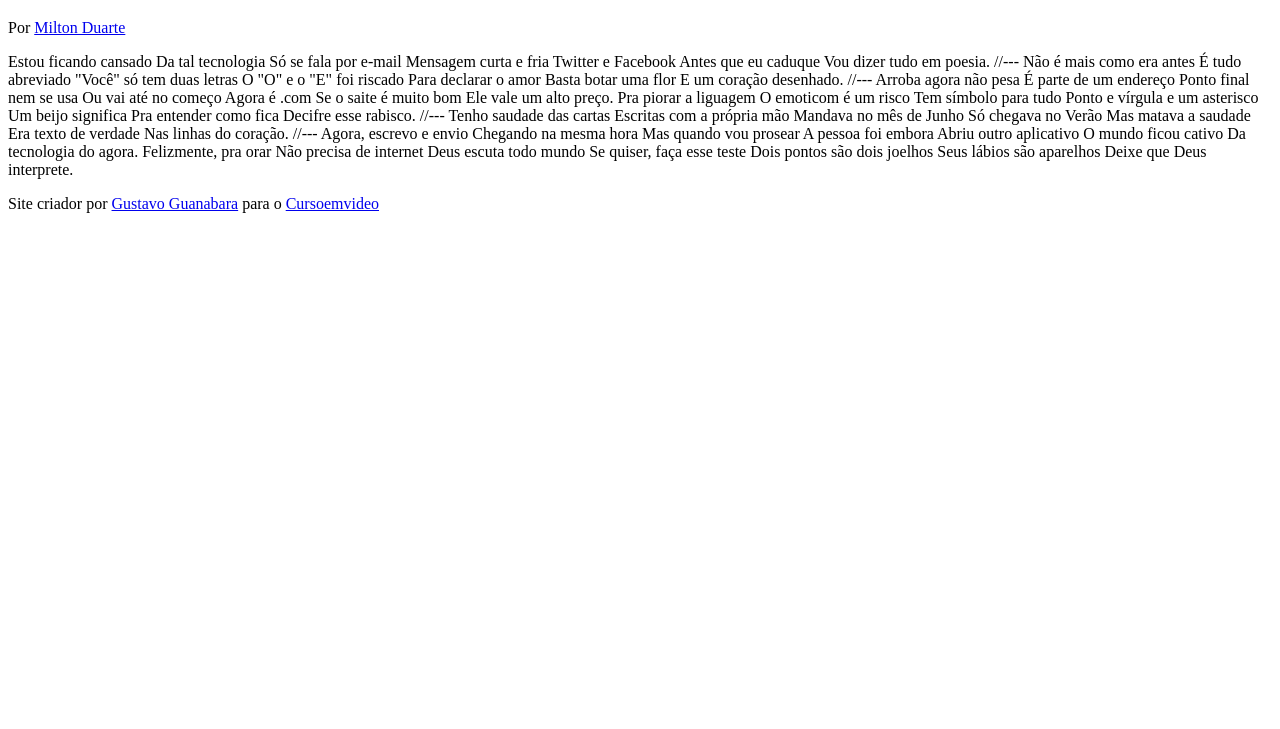
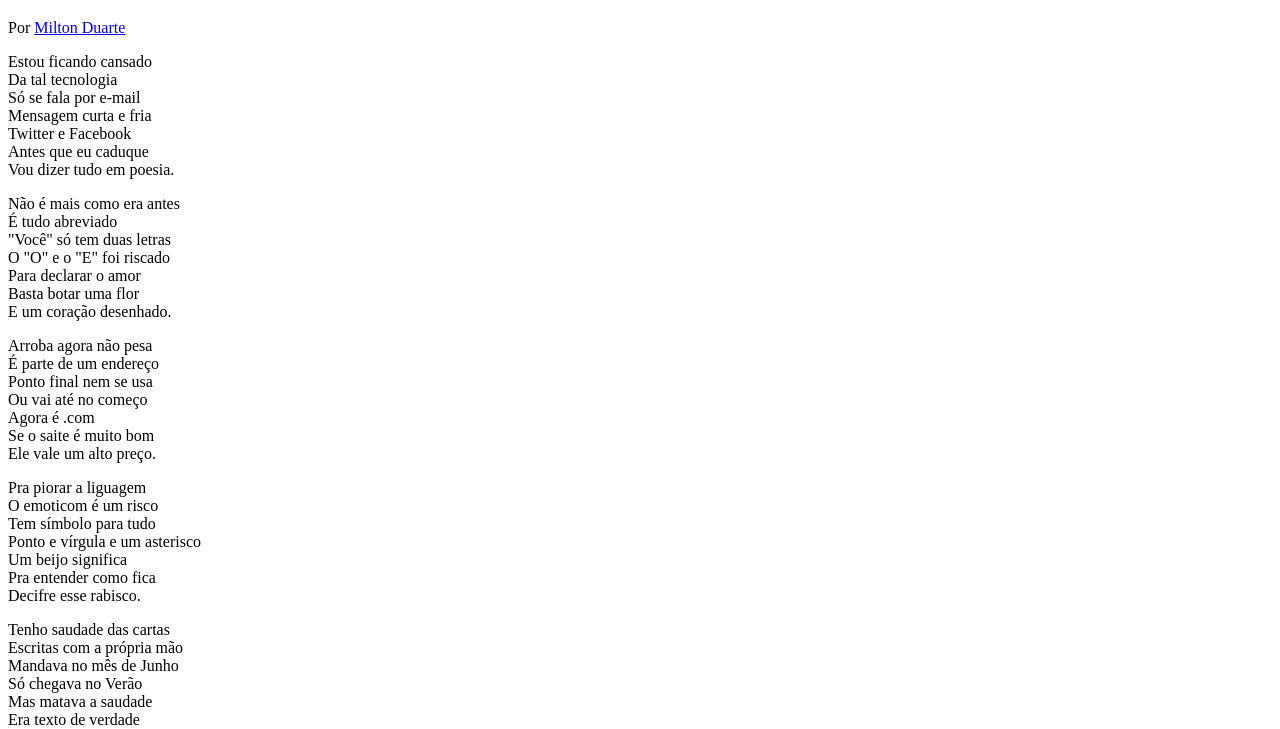
Before and after one commit to amandaoliveira-dev/Projeto2-Cordel, a plain HTML site: page index.html in a window 1280 px wide. Shown: the part 61-790 px from the top of the page. Drawn offline with Linux system fonts and the light colour scheme.

Commit message:
att 1.02
-Estruturei o body corretamente nomeando os elementos de forma correta
-criei o link e pasta de estilo para css

```diff
--- /dev/null
+++ b/estilo.css
@@ -0,0 +1 @@
+@charset "UTF-8";
--- a/index.html
+++ b/index.html
@@ -4,76 +4,93 @@
     <meta charset="UTF-8">
     <meta name="viewport" content="width=device-width, initial-scale=1.0">
     <title>Cordel Moderno</title>
+    <link rel="stylesheet" href="estilo.css">
 </head>
 <body>
     <header>
         <h1>Cordel Moderno</h1>
         <p>Por <a href="https://www.recantodasletras.com.br/poesias/3186743" target="_blank">Milton Duarte</a></p>
     </header>
+        <section>
+            <p>
+                Estou ficando cansado <br>
+                Da tal tecnologia <br>
+                Só se fala por e-mail <br>
+                Mensagem curta e fria <br>
+                Twitter e Facebook <br>
+                Antes que eu caduque <br>
+                Vou dizer tudo em poesia. <br>
+            </p>
+        </section>
 
-        Estou ficando cansado
-        Da tal tecnologia
-        Só se fala por e-mail
-        Mensagem curta e fria
-        Twitter e Facebook
-        Antes que eu caduque
-        Vou dizer tudo em poesia.
+        <section>
+            <p>
+                Não é mais como era antes <br>
+                É tudo abreviado <br>
+                "Você" só tem duas letras <br>
+                O "O" e o "E" foi riscado <br>
+                Para declarar o amor <br>
+                Basta botar uma flor <br>
+                E um coração desenhado. <br>
+            </p>
+        </section>
 
-        //---
+        <section>
+            <p>
+                Arroba agora não pesa <br>
+                É parte de um endereço <br>
+                Ponto final nem se usa <br>
+                Ou vai até no começo <br>
+                Agora é .com <br>
+                Se o saite é muito bom <br>
+                Ele vale um alto preço. <br>
+            </p>
 
-        Não é mais como era antes
-        É tudo abreviado
-        "Você" só tem duas letras
-        O "O" e o "E" foi riscado
-        Para declarar o amor
-        Basta botar uma flor
-        E um coração desenhado.
+            <p>
+                Pra piorar a liguagem <br>
+                O emoticom é um risco <br>
+                Tem símbolo para tudo <br>
+                Ponto e vírgula e um asterisco <br>
+                Um beijo significa <br>
+                Pra entender como fica <br>
+                Decifre esse rabisco. <br>
+            </p>
+        </section>
 
-        //---
+        <section>
+            <p>
+                Tenho saudade das cartas <br>
+                Escritas com a própria mão <br>
+                Mandava no mês de Junho <br>
+                Só chegava no Verão <br>
+                Mas matava a saudade <br>
+                Era texto de verdade <br>
+                Nas linhas do coração. <br>
+            </p>
+        </section>
 
-        Arroba agora não pesa
-        É parte de um endereço
-        Ponto final nem se usa
-        Ou vai até no começo
-        Agora é .com
-        Se o saite é muito bom
-        Ele vale um alto preço.
+        <section>
+            <p>
+                Agora, escrevo e envio <br>
+                Chegando na mesma hora <br>
+                Mas quando vou prosear <br>
+                A pessoa foi embora <br>
+                Abriu outro aplicativo <br>
+                O mundo ficou cativo <br>
+                Da tecnologia do agora. <br>
+            </p>
 
-        Pra piorar a liguagem
-        O emoticom é um risco
-        Tem símbolo para tudo
-        Ponto e vírgula e um asterisco
-        Um beijo significa
-        Pra entender como fica
-        Decifre esse rabisco.
+            <p>
+                Felizmente, pra orar <br>
+                Não precisa de internet <br>
+                Deus escuta todo mundo <br>
+                Se quiser, faça esse teste <br>
+                Dois pontos são dois joelhos <br>
+                Seus lábios são aparelhos <br>
+                Deixe que Deus interprete. <br>
+            </p>
+        </section>
 
-        //---
-
-        Tenho saudade das cartas
-        Escritas com a própria mão
-        Mandava no mês de Junho
-        Só chegava no Verão
-        Mas matava a saudade
-        Era texto de verdade
-        Nas linhas do coração.
-
-        //---
-
-        Agora, escrevo e envio
-        Chegando na mesma hora
-        Mas quando vou prosear
-        A pessoa foi embora
-        Abriu outro aplicativo
-        O mundo ficou cativo
-        Da tecnologia do agora.
-
-        Felizmente, pra orar
-        Não precisa de internet
-        Deus escuta todo mundo
-        Se quiser, faça esse teste
-        Dois pontos são dois joelhos
-        Seus lábios são aparelhos
-        Deixe que Deus interprete.
         <footer>
             <p>Site criador por <a href="https://gustavoguanabara.github.io" target="_blank">Gustavo Guanabara</a> para o <a href="https://www.cursoemvideo.com" target="_blank">Cursoemvideo</a></p>
         </footer>
```
